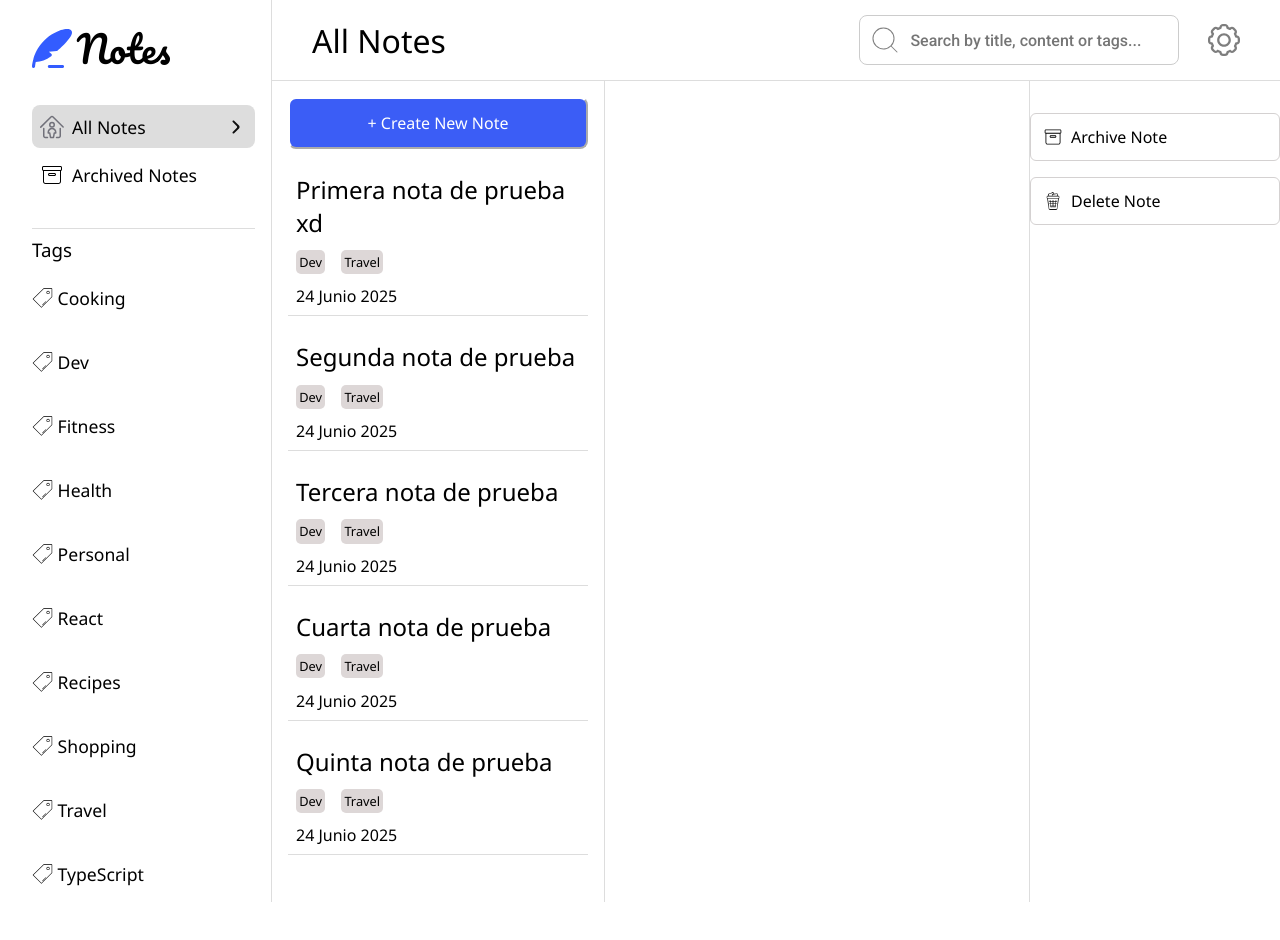
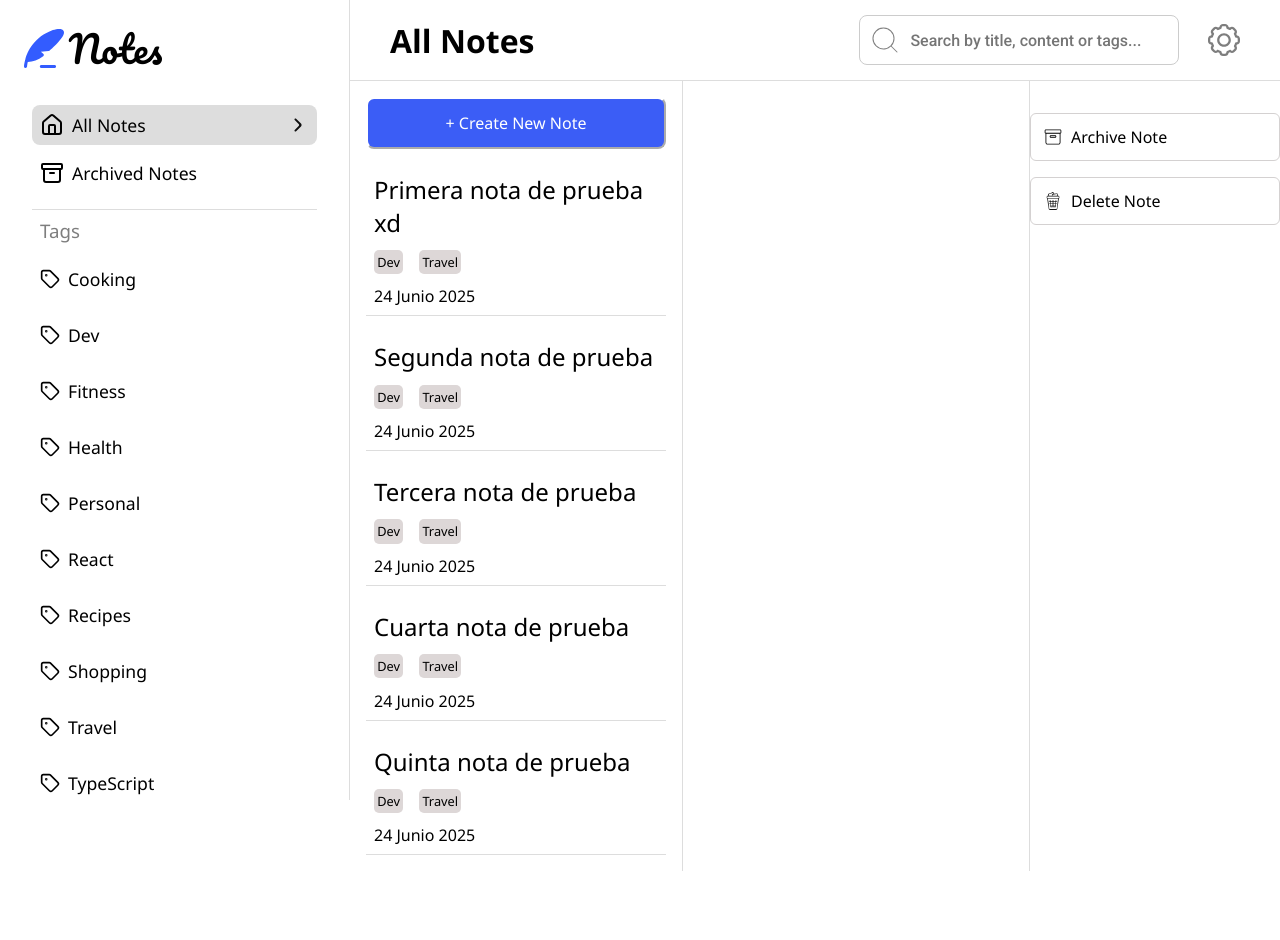
Before and after one commit to AlexF6/challenge-aba, a React (Vite) app: page / in a window 1280 px wide. Shown: the top 940 px of the page. Built offline with nearby package versions, Linux system fonts and the light colour scheme.

Commit message:
feat: add containers for sidebar

```diff
--- a/package.json
+++ b/package.json
@@ -10,6 +10,7 @@
     "preview": "vite preview"
   },
   "dependencies": {
+    "lucide-react": "^0.525.0",
     "react": "^19.1.0",
     "react-dom": "^19.1.0"
   },
--- a/src/components/layout/header/HeaderTitle.css
+++ b/src/components/layout/header/HeaderTitle.css
@@ -1,4 +1,4 @@
 .header-title {
     font-size: 2rem;
-    /* border: 1px solid red; */
+    font-weight: bold;
 }
--- a/src/components/layout/note-list/Formulario.css
+++ b/src/components/layout/note-list/Formulario.css
@@ -113,7 +113,6 @@
   padding: 10px 20px;
   border: none;
   border-radius: 6px;
-  font-weight: 500;
   cursor: pointer;
 }
 
@@ -127,7 +126,6 @@
   padding: 10px 20px;
   border: none;
   border-radius: 6px;
-  font-weight: 500;
   cursor: pointer;
 }
 
--- a/src/components/layout/note-list/Note.css
+++ b/src/components/layout/note-list/Note.css
@@ -16,7 +16,6 @@
 
 .note-title {
     font-size: 1.5rem;
-    font-weight: 350;
 }
 
 .tag-container {
--- a/src/components/layout/sidebar/LogoSidebar.css
+++ b/src/components/layout/sidebar/LogoSidebar.css
@@ -1,12 +1,16 @@
+.logo-sidebar-container {
+    margin-top: 1rem;
+    margin-bottom: 0.5rem;
+    padding-inline: 1.5rem;
+}
+
 .logo-container {
     display: flex;
     gap: 0.3rem;
     margin: 0;
     align-items: center;
     font-size: 2.3rem;
-    font-weight: 100;
     font-family: 'Pacifico', cursive;
-    /* border: 1px solid red; */
 }
 
 .logo-image {
@@ -14,5 +18,4 @@
     height: auto;
     width: 2.5rem;
     min-width: 1.5rem;
-    /* border: 1px solid red; */
 }
--- a/src/components/layout/sidebar/Menu.css
+++ b/src/components/layout/sidebar/Menu.css
@@ -1,21 +1,31 @@
+.sidebar-menu-container {
+    padding-inline: 2rem;
+    padding-top: 1rem;
+    padding-bottom: 0;
+    width: 100%;
+    align-items: center;
+}
+
 .menu {
     display: flex;
     flex-direction: column;
-    gap: 0.3rem;
-    margin-top: 1.5rem;
-    border-bottom: 1px solid #ddd;
-    padding-bottom: 2rem;
+    gap: 0.5rem;
+    padding-bottom: 1rem;
+    border-bottom: 1px solid#ddd ;
 }
 
 .menu-item{
-    position: relative;
-    padding: 0.6rem 0.5rem 0.6rem 0.5rem;
-    background-color: white;
+    display: flex;
+    justify-content: space-between;
+    padding: 0.5rem;
+    border-radius: 8px;
+    transition: background-color 0.3s;
+}
+
+.menu-item div{
     display: flex;
     align-items: center;
     gap: 0.5rem;
-    border-radius: 8px;
-    transition: background-color 0.3s;
 }
 
 .menu-item:hover {
@@ -34,24 +44,18 @@
     display: inline-block;
     align-items: center;
     font-size: 1.1rem;
-    font-weight: 350;
     color: inherit;
     text-decoration: none;
-    /* border: 1px solid red; */
 }
 
 .menu-icon {
-    max-width: 100%;
-    /* border: 1px solid red; */
+    display: flex;
+    align-items: center;
+    gap: 0.5rem;
+    height: auto;
+}
+
+.menu-icon2 {
     height: auto;
     width: 1.5rem;
 }
-
-.menu-icon2 {
-    position: absolute;
-    right: 0.5rem;
-    max-width: 100%;
-    /* border: 1px solid red; */
-    height: auto;
-    width: 1.5rem;
-}
--- a/src/components/layout/sidebar/Menu.jsx
+++ b/src/components/layout/sidebar/Menu.jsx
@@ -1,14 +1,14 @@
 import React from "react";
 import "./Menu.css";
 
-const Menu = ({ name, image, image2, selected, onClick }) => {
+const Menu = ({ name, icon, image2, selected, onClick }) => {
   return (
-    <div className={`menu-item ${selected ? 'selected' : ''}`}
-      onClick={onClick}
-    >
-      <img src={image} className="menu-icon"/>
-      <a href="#">{name}</a>
-      {selected && <img src={image2} className="menu-icon2"/>}
+    <div className={`menu-item ${selected ? 'selected' : ''}`}onClick={onClick}>
+      <div>
+        {icon && <span className="menu-icon">{icon}</span>}
+        <a href="#">{name}</a>
+      </div>
+          {selected && <img src={image2} className="menu-icon2"/>}
     </div>
   );
 };
--- a/src/components/layout/sidebar/Sidebar.css
+++ b/src/components/layout/sidebar/Sidebar.css
@@ -1,38 +1,41 @@
 .sidebar {
-    /* box-sizing: border-box; */
-    width: 20%;
-    height: 100%;
+    width: 350px;
+    height: 100vh;
     background: white;
-    padding: 1rem;
-    /* margin: 0.3rem; */
-    margin-left: 1rem;
+    margin-inline: auto;
     display: flex;
     flex-direction:column;
     border-right: 1px solid #ddd;
+    display: none;
 }
 
-/* Lista */
+@media (min-width: 1024px) {
+    .sidebar {
+        display: flex;
+    }
+}
 
-.sidebar-tags {
-    margin-top: 0.5rem;
+.sidebar-tags-container {
+    padding-inline: 2.5rem;
+    margin-bottom: 1rem;
+    width: 100%;
+    align-items: center;
 }
 
 .sidebar-tags h3 {
-    font-weight: 100;
-    padding-top: 0;
-    margin-top: 0;
-    margin-bottom: 1.5rem;
+    padding-top: 0.5rem;
+    padding-bottom: 1.5rem;
+    opacity: 50%;
 }
 
 .sidebar-tags ul {
     display: flex;
     flex-direction: column;
-    gap: 2.5rem;
+    gap: 2rem;
     margin-top: 0;
     padding-top: 0;
     list-style: none;
     font-size: 1.4rem;
-    font-weight: 500;
     padding: 0;
     margin: 0;
 }
--- a/src/components/layout/sidebar/Sidebar.jsx
+++ b/src/components/layout/sidebar/Sidebar.jsx
@@ -1,8 +1,8 @@
 import React from "react";
 import { useState } from "react";
 import "./Sidebar.css";
-import HouseImage from "../../../assets/house.svg";
-import ArchiveImage from "../../../assets/archive.svg";
+import { House } from "lucide-react";
+import { Archive } from "lucide-react";
 import TagItem from "./TagItem";
 import ArrowImage from "../../../assets/arrow.svg";
 import LogoSidebar from "./LogoSidebar";
@@ -19,29 +19,36 @@ const Sidebar = () => {
 
   return (
     <aside className="sidebar">
+      <div className="logo-sidebar-container">
         <LogoSidebar name="Notes" />
+      </div>
+      <div className="sidebar-menu-container">
         <nav className="menu">
           <Menu
-          image={HouseImage}
+            icon={<House />}
             image2={ArrowImage}
             name="All Notes"
             selected={selectedMenu === "All Notes"}
             onClick = {() => setSelectedMenu("All Notes")}
           />
           <Menu
-          image={ArchiveImage}
+            icon={<Archive />}
             image2={ArrowImage}
             name="Archived Notes"
             selected={selectedMenu === "Archived Notes"}
             onClick={() => setSelectedMenu("Archived Notes")}
           />
         </nav>
+      </div>
+      <div className="sidebar-tags-container">
         <div className="sidebar-tags">
           <h3>Tags</h3>
           <ul>
             {tags.map(tag => <TagItem key={tag} name={tag} />)}
           </ul>
         </div>
+      </div>
+
     </aside>
   );
 };
--- a/src/components/layout/sidebar/TagItem.css
+++ b/src/components/layout/sidebar/TagItem.css
@@ -1,13 +1,11 @@
 .tag-item {
-    font-weight: 350;
     display: flex;
-    gap: 0.3rem;
+    align-items: center;
+    gap: 8px;
     font-size: 1.1rem;
 }
 
 .tag-icon {
-    max-width: 100%;
-    width: 1.3rem;
-    height: auto;
-    min-width: 1rem;
+    width: 20px;
+    height: 20px;
 }
--- a/src/components/layout/sidebar/TagItem.jsx
+++ b/src/components/layout/sidebar/TagItem.jsx
@@ -1,11 +1,11 @@
 import React from "react";
-import TagImage from "../../../assets/tag.svg";
+import { Tag } from "lucide-react";
 import "./TagItem.css";
 
 const TagItem = ({ name }) => {
   return (
     <li className="tag-item">
-      <img src={TagImage} className="tag-icon"/>
+      <Tag className="tag-icon"/>
       {name}
     </li>
   );
```
Also changed, not shown: 1 other file (tests, documents, lock files or other folders). Lines whose indentation alone changed are shown as unchanged.
